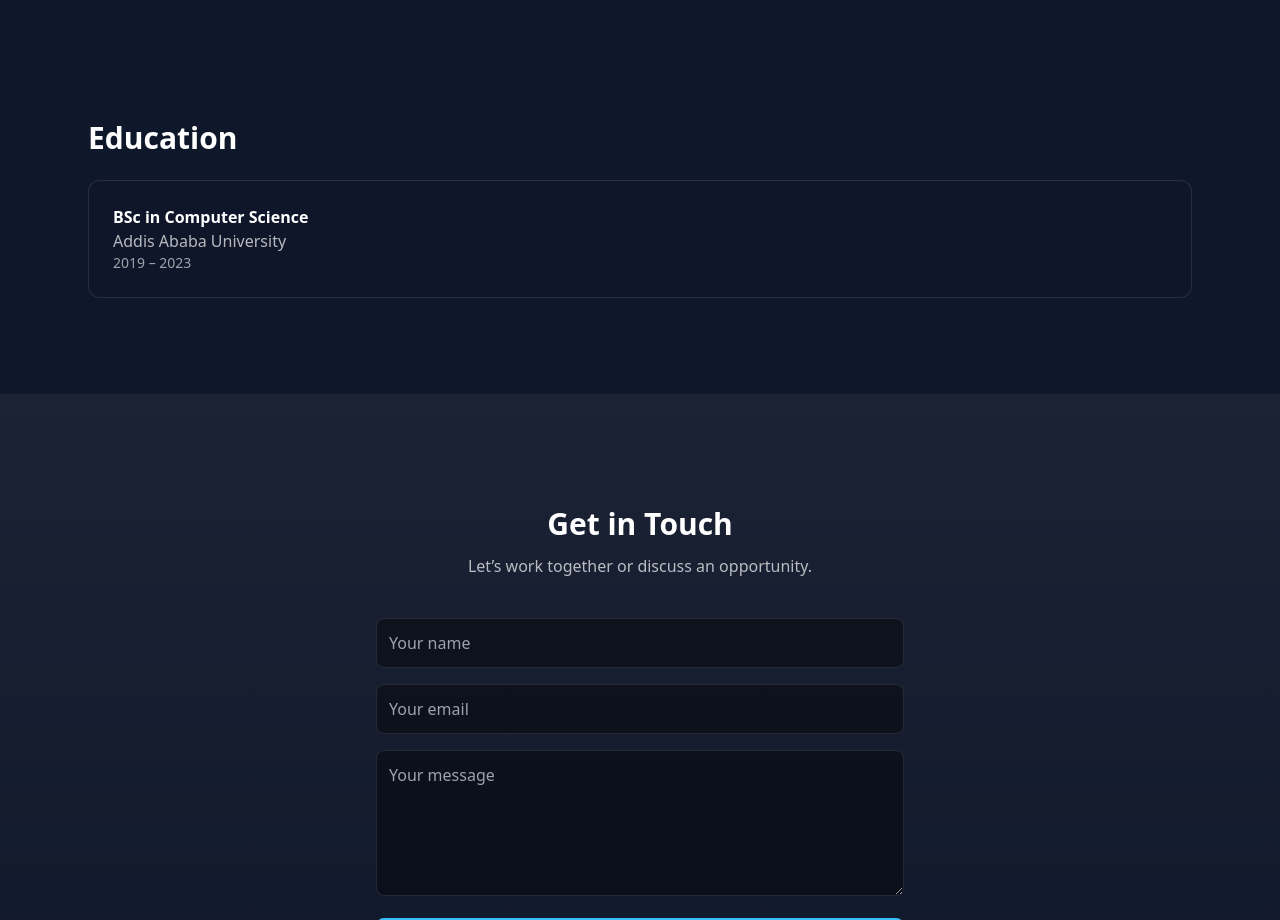
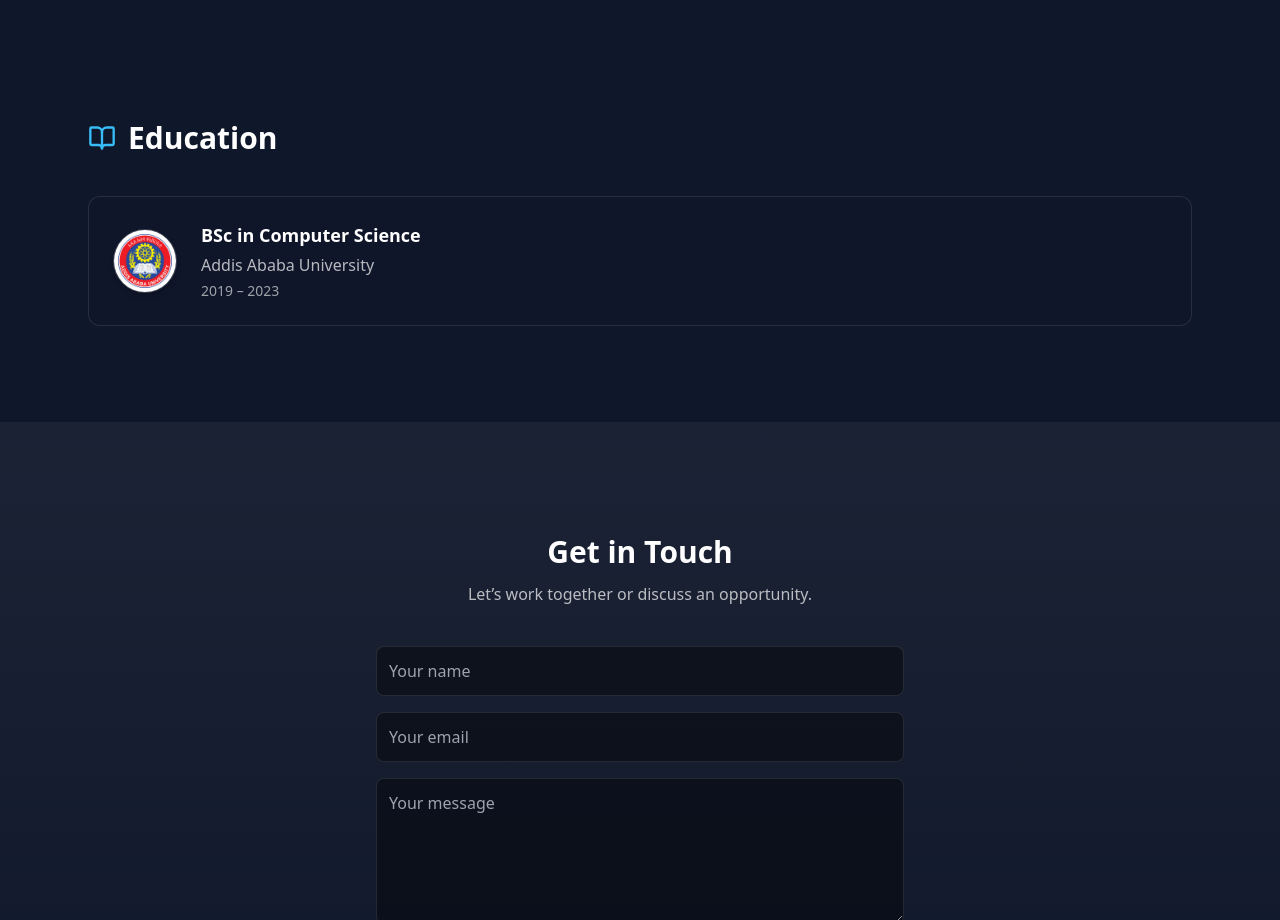
Before and after one commit to Kirubel-Enyew27/portfolio, a React (Vite) app in the folder frontend/: page /#home in a window 1280 px wide. Shown: the part 3660-4580 px from the top of the page. Built offline with nearby package versions, Linux system fonts and the light colour scheme.

Commit message:
refine education section

```diff
--- a/frontend/src/sections/Education.tsx
+++ b/frontend/src/sections/Education.tsx
@@ -1,11 +1,31 @@
+import { BookOpen } from "lucide-react";
+import AAULogo from "../assets/aau-logo.png";
+
 export default function Education() {
   return (
     <section id="education" className="py-24 max-w-6xl mx-auto px-6">
-<h2 className="text-3xl font-semibold mb-6">Education</h2>
-<div className="bg-primary/60 p-6 rounded-xl border border-white/10">
-<h3 className="font-semibold">BSc in Computer Science</h3>
-<p className="text-white/70">Addis Ababa University</p>
+      <h2 className="text-3xl font-semibold mb-10 flex items-center gap-3">
+        <BookOpen className="w-7 h-7 text-accent" />
+        Education
+      </h2>
+
+      <div className="bg-primary/60 p-6 rounded-xl border border-white/10
+                      hover:border-accent/40 hover:shadow-lg transition-all duration-300 flex items-center gap-6">
+        {/* University Logo */}
+        <img
+          src={AAULogo}
+          alt="Addis Ababa University"
+          className="w-16 h-16 object-contain rounded-full border border-white/20 shadow-md"
+        />
+
+        {/* Text Info */}
+        <div>
+          <h3 className="font-semibold text-lg mb-1">BSc in Computer Science</h3>
+          <p className="text-white/70 mb-1 flex items-center gap-2">
+            Addis Ababa University
+          </p>
           <p className="text-sm text-white/60">2019 – 2023</p>
+        </div>
       </div>
     </section>
   );
```
Also changed, not shown: frontend/src/assets/aau-logo.png (added). Lines whose indentation alone changed are shown as unchanged.
